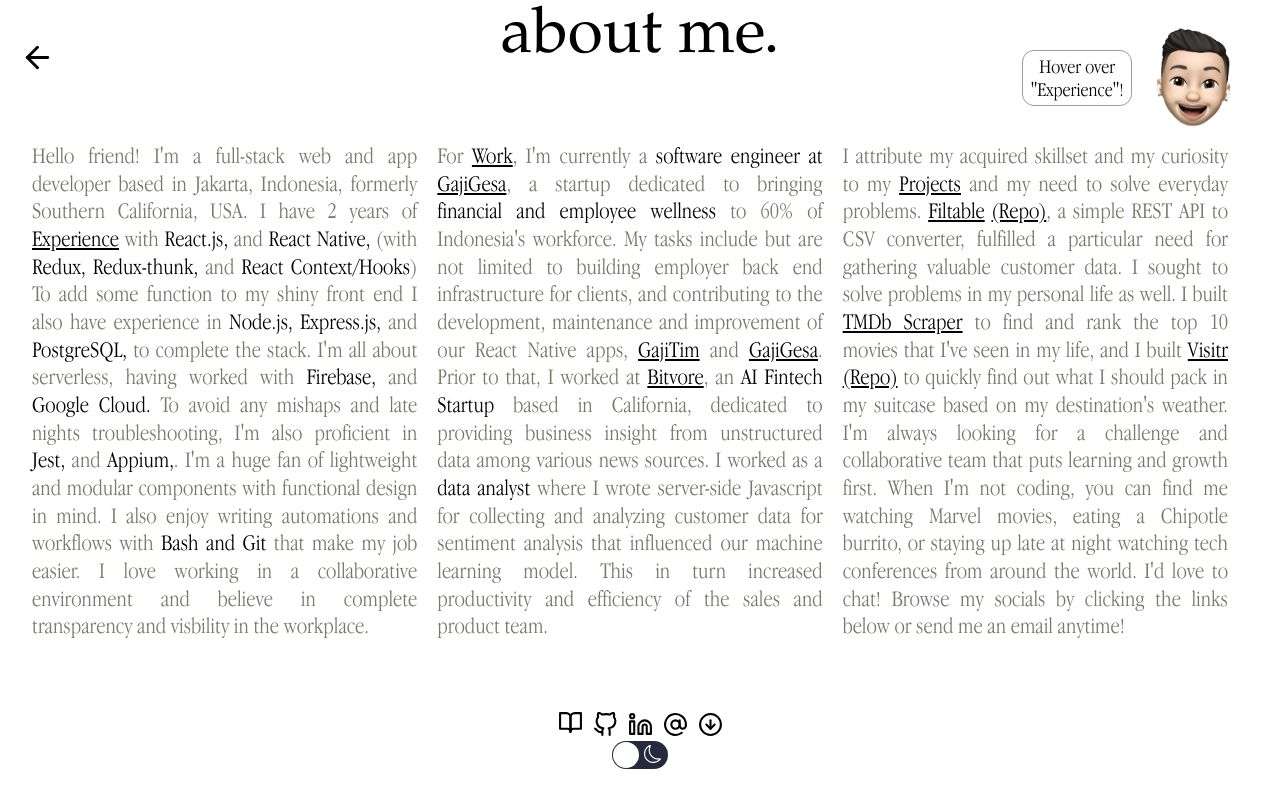
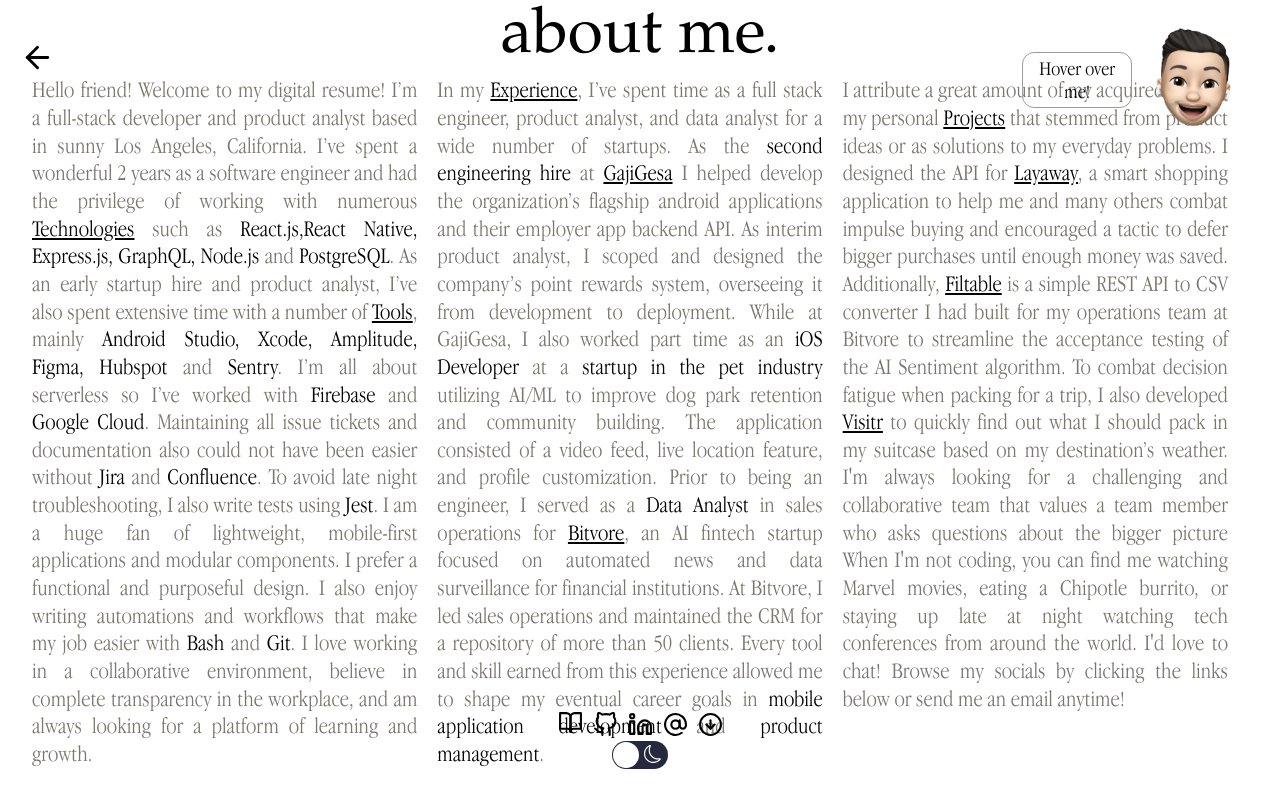
Before and after one commit to skhemnan/portfolio, a React (Create React App) app: page / in a window 1280 px wide. Both pictures are taken after a click on the element 570 px from the left and 527 px from the top of the page. Built offline with nearby package versions, Linux system fonts and the light colour scheme.

Commit message:
Edited about section, styling changes

```diff
--- a/src/App.css
+++ b/src/App.css
@@ -158,7 +158,7 @@
 	margin-top: 50px;
 	flex-direction: row;
 	position: absolute;
-	bottom: 27vh;
+	bottom: 25vh;
 	padding-bottom: 15px;
 }
 
@@ -359,8 +359,8 @@
 		align-items: flex-start;
 		padding-left: 12vw;
 		width: 100vw;
-		margin-top: 20px;
-		padding-bottom: 50px;
+		margin-top: 50px;
+		padding-bottom: 40px;
 		position: relative;
 	}
 
--- a/src/components/Info.js
+++ b/src/components/Info.js
@@ -56,7 +56,7 @@
     {id: 2, name: 'github', title: 'browse my github.', link: 'http://www.github.com/skhemnan', icon: <FiGithub/>},
     {id: 3, name: 'linkedin', title: 'visit my linkedin.', link: 'http://www.linkedin.com/in/hellosaahil', icon: <FiLinkedin/>},
     {id: 4, name: 'email', title: 'send me an email.', link: 'mailto:saahil.khemlani@gmail.com', icon: <FiAtSign/>},
-    {id: 5, name: 'resume', title: 'download my resume.', link: 'https://drive.google.com/file/d/1h4otNwpJjGQnBF4L6NROs7OJYbJcH7Db/view?usp=sharing', icon: <FiArrowDownCircle/>}
+    {id: 5, name: 'resume', title: 'download my resume.', link: 'https://drive.google.com/file/d/1htEBIBYMCooSwsfpIeZO8ANj2FPgeqv2/view?usp=share_link', icon: <FiArrowDownCircle/>}
   ]
 
   return (
@@ -91,7 +91,7 @@
                       style={{color: colorSwitch}}
                       href={x.link}
                     >{x.icon}</a>
-                    <a className="social-text" href={x.link} >{x.title}</a>
+                    <a className="social-text" style={{color: colorSwitch}} href={x.link} >{x.title}</a>
                     </>
                     :
                     <>
@@ -102,7 +102,7 @@
                       style={{color: colorSwitch}}
                       onClick={() => {setSection(x)}}
                     >{x.icon}</h3>
-                    <h3 className="social-text" onClick={() => {setSection(x)}}>{x.title}</h3>
+                    <h3 className="social-text" style={{color: colorSwitch}} onClick={() => {setSection(x)}}>{x.title}</h3>
                     </>
                    }
                   </div>
--- a/src/components/sections/About.js
+++ b/src/components/sections/About.js
@@ -7,54 +7,79 @@
 const About = ({darkEnabled}) => {
 
 let colorSwitch = darkEnabled ? 'white' : 'black'
+let colorSwitchPara = {
+	unfaded: darkEnabled ? '#d9d9d9' : '#79776c',
+	faded: darkEnabled ? '#79776c' : '#d9d9d9'
+}
 const [fade, setFade] = React.useState(false)
 
-const Skill = ({text, style, header}) => {
+const links = {
+	gajigesa: 'https://techcrunch.com/2021/02/03/gajigesa-a-fintech-startup-serving-underbanked-indonesian-workers-raises-2-5-million-seed-round/',
+	bitvore: 'http://www.bitvore.com',
+	filtable: 'https://github.com/skhemnan/filtable',
+	layaway: 'https://github.com/skhemnan/layawayAPI',
+	visitr: 'http://skhemnan.github.io/visitr'
+}
+
+const Skill = ({header, children, link}) => {
 	return <>
 					<a
-					style={{fontSize: (header && fade) ? 30 : null, textDecorationLine: 'underline', color: colorSwitch}}
+					style={{fontSize: (header && fade) ? 30 : null, textDecorationLine: link || header ? 'underline' : 'none', color: colorSwitch}}
 					class="skill"
-					onMouseEnter={() => {setFade(true)}}
-					onMouseLeave={() => {setFade(false)}}
-					>{text}</a>
+					href={link ? link : null}
+					>{children}</a>
 				</>
   }
 
 return (
 	<>
 		<div class="about-icon">
-			{!fade && <p class="hover-over bounce-2" style={{color: colorSwitch}}>{`${['Hover over "Experience"!']}`}</p> }
-		  <img src={hello} style={{width: 'auto', height: 150}}/>
+			{!fade && <p class="hover-over bounce-2" style={{color: colorSwitch}}>{`${['Hover over me!']}`}</p> }
+			<a
+					onMouseEnter={() => {setFade(true)}}
+					onMouseLeave={() => {setFade(false)}}
+					style={{cursor: 'pointer'}}
+			>
+				<img src={hello} style={{width: 'auto', height: 150}}/>
+			</a>
 		</div>
 		<AnimatePresence>
 				<div class="about-container">
 					<div class="about-section">
-						<p class="about-text" style={{color: fade ? '#d9d9d9' : '#79776c'}}>
-							Hello friend! I'm a full-stack web and app developer based in Jakarta, Indonesia, formerly Southern California, USA.
-							I have 2 years of <Skill header text='Experience'/> with <a class="skill">React.js,</a> and <a class="skill">React Native,</a> (with <a class="skill">Redux,</a> <a class="skill">Redux-thunk,</a> and <a class="skill">React Context/Hooks</a>) To add some function to my shiny front end I also have experience in <a class="skill">Node.js,</a> <a class="skill">Express.js,</a> and <a class="skill">PostgreSQL,</a>
-							{' '}to complete the stack. I'm all about serverless, having worked with <a class="skill">Firebase,</a> and <a class="skill">Google Cloud.</a> To avoid any mishaps and late nights troubleshooting, I'm also proficient in <a class="skill">Jest,</a> and <a class="skill">Appium,</a>.
-							I'm a huge fan of lightweight and modular components with functional design in mind. I also enjoy writing automations and workflows with <a class="skill">Bash and Git</a> that make my job easier. I love working in a collaborative environment and believe in complete transparency and visbility in the workplace.
+						<p class="about-text" style={{ color: fade ? colorSwitchPara.faded : colorSwitchPara.unfaded,}}>
+							Hello friend! Welcome to my digital resume! I’m a full-stack developer and product analyst based in sunny Los Angeles, California.
+							I’ve spent a wonderful 2 years as a software engineer and had the privilege of working with numerous <Skill header>Technologies</Skill> such as <Skill>React.js,</Skill>
+							<Skill>React Native,</Skill> <Skill>Express.js,</Skill> <Skill>GraphQL,</Skill> <Skill>Node.js</Skill> and <Skill>PostgreSQL</Skill>.
+							As an early startup hire and product analyst, I’ve also spent extensive time with a number of <Skill header>Tools</Skill>, mainly{' '}
+							<Skill>Android Studio,</Skill> <Skill>Xcode, </Skill> <Skill>Amplitude, </Skill> <Skill>Figma, </Skill> <Skill>Hubspot</Skill> and <Skill>Sentry</Skill>.
+							I’m all about serverless so I’ve worked with <Skill>Firebase</Skill> and <Skill>Google Cloud</Skill>.
+							Maintaining all issue tickets and documentation also could not have been easier without <Skill>Jira</Skill> and <Skill>Confluence</Skill>.
+							To avoid late night troubleshooting, I also write tests using <Skill>Jest</Skill>.
+							I am a huge fan of lightweight, mobile-first applications and modular components.
+							I prefer a functional and purposeful design. I also enjoy writing automations and workflows that make my job easier with <Skill>Bash</Skill> and <Skill>Git</Skill>.
+							I love working in a collaborative environment, believe in complete transparency in the workplace, and am always looking for a platform of learning and growth.
 						</p>
 					</div>
 					<div class='about-section'>
-						<p class='about-text' style={{color: fade ? '#d9d9d9' : '#79776c'}}>
-							For <Skill header text='Work'/>, I'm currently a <a class="skill">software engineer at</a>  <a class="skill" href={'https://techcrunch.com/2021/02/03/gajigesa-a-fintech-startup-serving-underbanked-indonesian-workers-raises-2-5-million-seed-round/'}>GajiGesa</a>, a startup dedicated to bringing <a class="skill">financial and employee wellness</a> to 60% of Indonesia's workforce.
-							{' '}My tasks include but are not limited to building employer back end infrastructure for clients,
-							and contributing to the development, maintenance and improvement of our React Native apps, <a class="skill" href={'https://play.google.com/store/apps/details?id=com.gajitimnative'}>GajiTim</a> and <a class="skill" href={'https://play.google.com/store/apps/details?id=com.gajigesanative'}>GajiGesa</a>.
-							Prior to that, I worked at <a class="skill" href={'http://www.bitvore.com'}>Bitvore</a>,
-							{' '}an <a class="skill">AI Fintech Startup</a> based in California, dedicated to providing business insight from unstructured data among various news sources.
-							I worked as a <a class="skill">data analyst</a> where I wrote server-side Javascript for collecting and analyzing customer data for sentiment analysis that influenced our machine learning model. This in turn increased productivity and efficiency of the sales and product team.
+						<p class='about-text' style={{ color: fade ? colorSwitchPara.faded : colorSwitchPara.unfaded,}}>
+							In my <Skill header>Experience</Skill>, I’ve spent time as a full stack engineer, product analyst, and data analyst for a wide number of startups. As the <Skill>second engineering hire</Skill> at <Skill link={links.gajigesa}>GajiGesa</Skill> I helped develop the organization’s
+							flagship android applications and their employer app backend API. As interim product analyst, I scoped and designed the company’s point rewards system, overseeing it from development to deployment.
+							While at GajiGesa, I also worked part time as an <Skill>iOS Developer</Skill> at a <Skill>startup in the pet industry</Skill> utilizing AI/ML to improve dog park retention and community building.
+							The application consisted of a video feed, live location feature, and profile customization. Prior to being an engineer, I served as a <Skill>Data Analyst</Skill> in sales operations for <Skill link={links.bitvore}>Bitvore</Skill>,
+							an AI fintech startup focused on automated news and data surveillance for financial institutions. At Bitvore, I led sales operations and maintained the CRM for a repository of more than 50 clients.
+							Every tool and skill earned from this experience allowed me to shape my eventual career goals in <Skill>mobile application development</Skill> and <Skill>product management</Skill>.
 						</p>
 					</div>
 					<div class='about-section'>
-						<p class='about-text' style={{color: fade ? '#d9d9d9' : '#79776c'}}>
-							I attribute my acquired skillset and my curiosity to my <Skill header text='Projects'/> and my need to solve everyday problems. <a class="skill" href={'http://google.com'}>Filtable</a> <a class="skill" href={'https://github.com/skhemnan/filtable'}>(Repo)</a>,
-							a simple REST API to CSV converter,{' '}
-							fulfilled a particular need for gathering valuable customer data. I sought to solve problems in my personal life as well. I built <a class="skill" href={'https://github.com/skhemnan/tmdb_scraper'}>TMDb Scraper</a>
-							{' '}to find and rank the top 10 movies that I've seen in my life, and I built <a class="skill" href={'http://skhemnan.github.io/visitr'}>Visitr</a> <a class="skill" href={"https://github.com/skhemnan/visitr"}>(Repo)</a> to quickly find out what I should pack in my suitcase based on my destination's weather. I'm always looking
-							for a challenge and collaborative team that puts learning and growth first. When I'm not coding, you can find me watching Marvel movies, eating a Chipotle burrito, or staying up late at night watching tech conferences from around the world. I'd love to chat! Browse my socials by clicking the links below or send me an email anytime!
-							<div style={{width: '100%', height: 'auto', padding: 10, alignItems: 'center', justifyContent: 'center'}}>
-							</div>
+						<p class='about-text' style={{ color: fade ? colorSwitchPara.faded : colorSwitchPara.unfaded,}}>
+							I attribute a great amount of my acquired skills to my personal <Skill header>Projects</Skill> that stemmed from product ideas or as solutions to my everyday problems.
+							I designed the API for <Skill link={links.layaway}>Layaway</Skill>, a smart shopping application to help me and many others combat impulse buying and encouraged a tactic to defer
+							bigger purchases until enough money was saved. Additionally, <Skill link={links.filtable}>Filtable</Skill> is a simple REST API to CSV converter I had built for my operations team at Bitvore to
+							streamline the acceptance testing of the AI Sentiment algorithm. To combat decision fatigue when packing for a trip, I also developed <Skill link={links.visitr}>Visitr</Skill> to quickly find out
+							what I should pack in my suitcase based on my destination’s weather. I'm always looking for a challenging and collaborative team that values a team member who asks questions
+							about the bigger picture When I'm not coding, you can find me watching Marvel movies, eating a Chipotle burrito, or
+							staying up late at night watching tech conferences from around the world. I'd love to chat! Browse my socials by clicking the links below or send me an email anytime!
+
 						</p>
 					</div>
 				</div>
```
Also changed, not shown: 1 other file (tests, documents, lock files or other folders).
